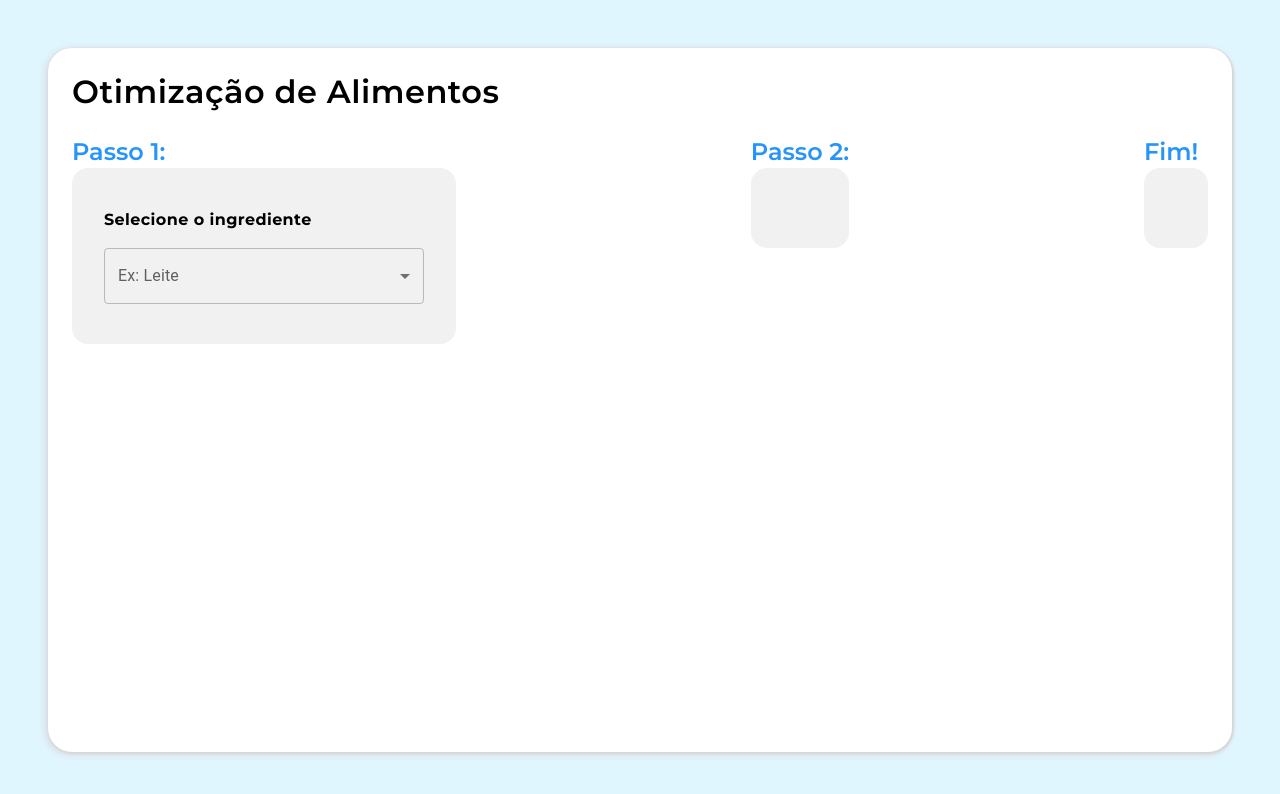
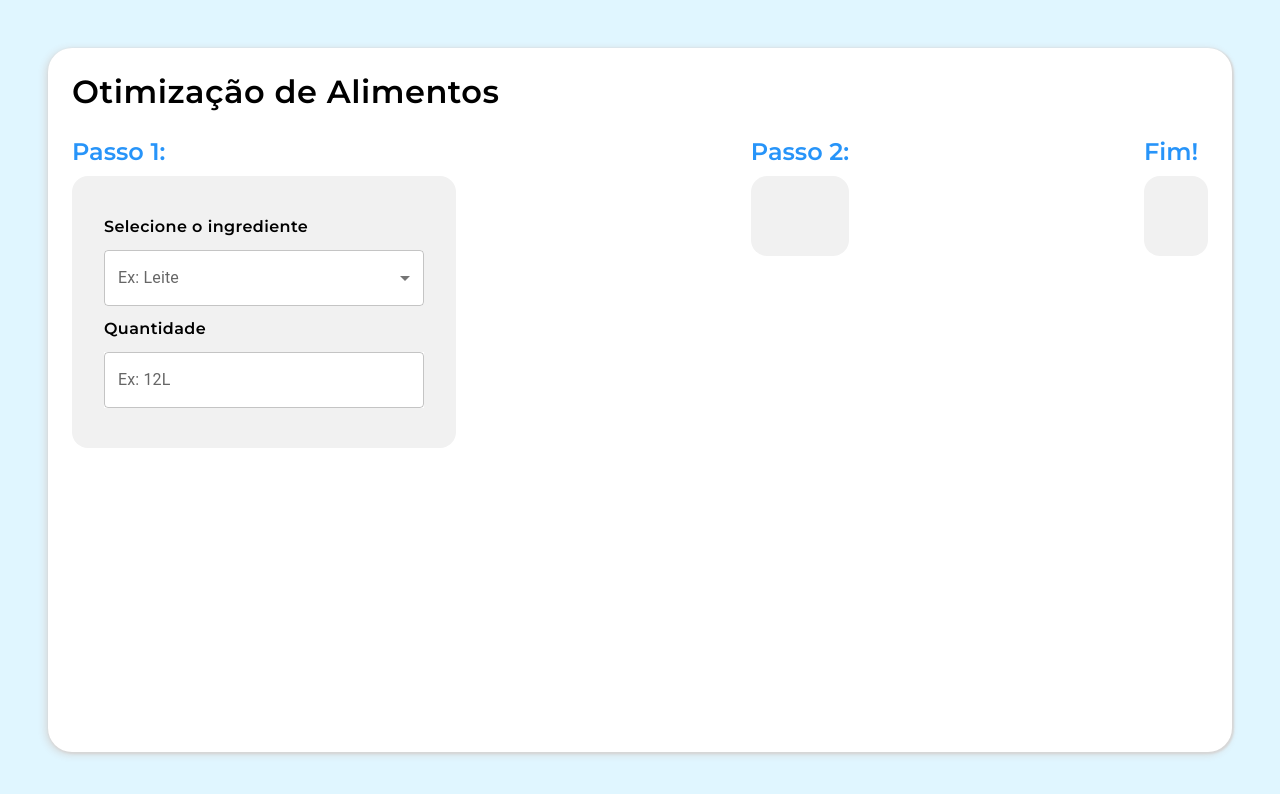
Before and after one commit to phlc/linear_programming, a React (Create React App) app in the folder frontend/: page / in a window 1280 px wide. Shown: the top 794 px of the page. Built offline with nearby package versions, Linux system fonts and the light colour scheme; what @material-tailwind/react would draw is missing.

Commit message:
Início da implementação da tela principal

```diff
--- a/frontend/src/landingPage/index.tsx
+++ b/frontend/src/landingPage/index.tsx
@@ -1,51 +1,70 @@
-import { FormControl, InputLabel, MenuItem, Select, SelectChangeEvent } from '@mui/material';
-import React, { useState } from 'react';
+import {
+  FormControl,
+  InputLabel,
+  MenuItem,
+  Select,
+  SelectChangeEvent,
+  TextField,
+} from "@mui/material";
+import React, { useState } from "react";
 
-export default function LandingPage () {
-    const [age, setAge] = useState('');
+export default function LandingPage() {
+  const [ingredient, setIngredient] = useState("");
   const handleChange = (event: SelectChangeEvent) => {
-        setAge(event.target.value);
+    setIngredient(event.target.value);
   };
 
   return (
-        <div className="flex bg-blue-200 min-h-screen p-12" >
+    <div className="flex bg-blue-200 min-h-screen p-12">
       <div className="flex flex-col bg-white shadow-1 rounded-3xl min-w-full p-6">
-                <h1 className="text-heading-semibold-4 mb-6">Otimização de Alimentos</h1>
+        <h1 className="text-heading-semibold-4 mb-6">
+          Otimização de Alimentos
+        </h1>
         <div className="flex flex-row min-w-full  justify-between">
-                    <section className='flex flex-col w-96'>
-                        <h2 className="text-heading-semibold-5 text-blue-100">Passo 1:</h2>
-                        <div className='flex flex-col bg-gray-100 max-w-sm py-10 px-8 max-h-72 rounded-2xl'>
-                            <span className='text-body-bold-1 mb-4'>Selecione o ingrediente</span>
+          <section className="flex flex-col w-96">
+            <h2 className="text-heading-semibold-5 text-blue-100 mb-2">
+              Passo 1:
+            </h2>
+            <div className="flex flex-col bg-gray-100 max-w-sm py-10 px-8 max-h-72 rounded-2xl">
+              <span className="text-body-semibold-1 mb-3">
+                Selecione o ingrediente
+              </span>
               <FormControl fullWidth>
                 <InputLabel id="demo-simple-select-label">Ex: Leite</InputLabel>
                 <Select
                   labelId="demo-simple-select-label"
                   id="demo-simple-select"
-                                    value={age}
+                  value={ingredient}
                   label="Ex: Leite"
                   onChange={handleChange}
+                  style={{ backgroundColor: "white" }}
                 >
                   <MenuItem value={10}>Ten</MenuItem>
                   <MenuItem value={20}>Twenty</MenuItem>
                   <MenuItem value={30}>Thirty</MenuItem>
                 </Select>
               </FormControl>
+              <span className="text-body-semibold-1 my-3">Quantidade</span>
+              <TextField
+                id="outlined-basic"
+                label="Ex: 12L"
+                variant="outlined"
+                style={{ backgroundColor: "white" }}
+              />
             </div>
           </section>
-                    <section className='flex flex-col'>
-                        <h2 className="text-heading-semibold-5 text-blue-100">Passo 2:</h2>
-                        <div className='flex bg-gray-100 max-w-sm py-10 px-8 max-h-72 rounded-2xl'>
-
-                        </div>
+          <section className="flex flex-col">
+            <h2 className="text-heading-semibold-5 text-blue-100 mb-2">
+              Passo 2:
+            </h2>
+            <div className="flex bg-gray-100 max-w-sm py-10 px-8 max-h-72 rounded-2xl"></div>
           </section>
-                    <section className='flex flex-col'>
-                        <h2 className="text-heading-semibold-5 text-blue-100">Fim!</h2>
-                        <div className='flex bg-gray-100 max-w-sm py-10 px-8 max-h-72 rounded-2xl'>
-
-                        </div>
+          <section className="flex flex-col">
+            <h2 className="text-heading-semibold-5 text-blue-100 mb-2">Fim!</h2>
+            <div className="flex bg-gray-100 max-w-sm py-10 px-8 max-h-72 rounded-2xl"></div>
           </section>
         </div>
       </div>
     </div>
-     )
-};
+  );
+}
```
Lines whose indentation alone changed are shown as unchanged.
